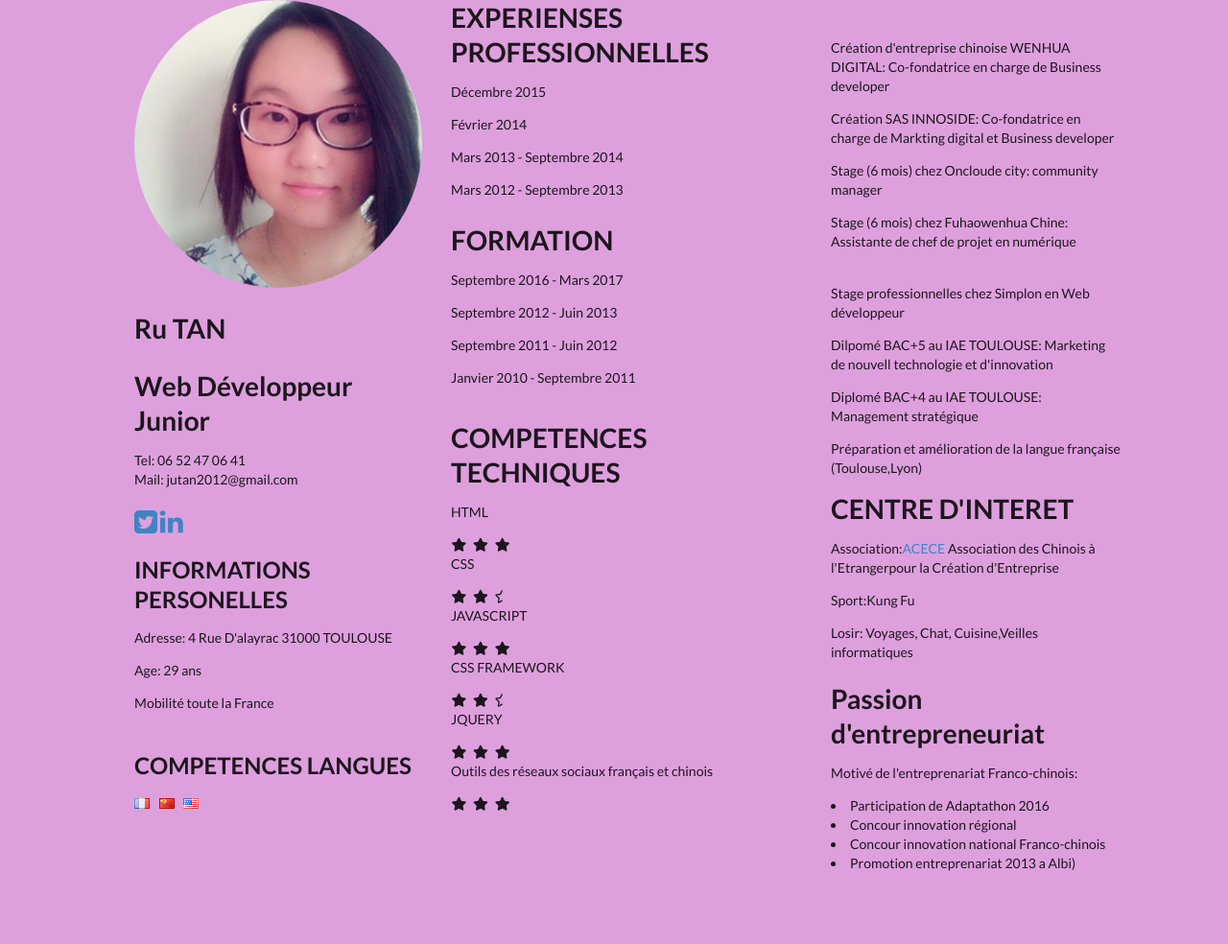
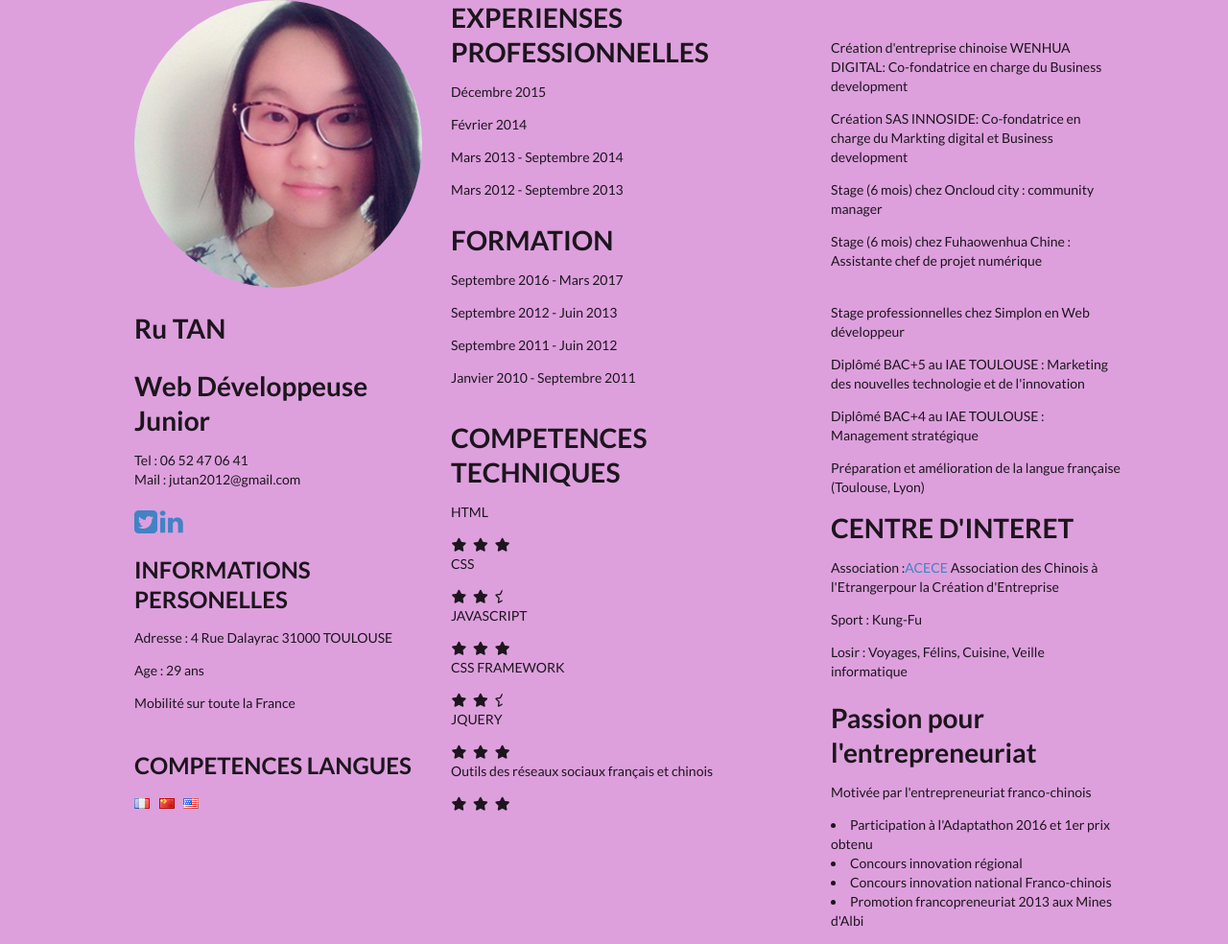
Before and after one commit to rutanjou/monCV_141216, a website: page index.html in a window 1280 px wide. Shown: the whole page at 96% size. Before the commit the page ends 924 px from the top, so only its background shows below. Drawn offline with nearby package versions, Linux system fonts and the light colour scheme.

Commit message:
git add index.html
Typographie modifiée

```diff
--- a/index.html
+++ b/index.html
@@ -14,12 +14,12 @@
 
 			<img class="ui medium circular image ui small imag" src="ohn0J7cu.jpg">
 			<h1>Ru <stong>TAN</stong></h1>
-			<h1>Web Développeur Junior</h1>
+			<h1>Web Développeuse Junior</h1>
 			<div class="tel">
-				<stong>Tel:</stong> 06 52 47 06 41
+				<stong>Tel :</stong> 06 52 47 06 41
 			</div>
 			<div class="mail">
-				<stong>Mail:</stong> jutan2012@gmail.com
+				<stong>Mail :</stong> jutan2012@gmail.com
 
 			</div>
 			<br>
@@ -31,9 +31,9 @@
 			<br>
 			<div class="infoPerso">
 				<h2>INFORMATIONS PERSONELLES</h2>
-				<p>Adresse: 4 Rue D'alayrac 31000 TOULOUSE</p>
-				<p>Age: 29 ans</p>
-				<p>Mobilité toute la France</p>
+				<p>Adresse : 4 Rue Dalayrac 31000 TOULOUSE</p>
+				<p>Age : 29 ans</p>
+				<p>Mobilité sur toute la France</p>
 			</div>
 			<br>
 
@@ -92,29 +92,29 @@
 			<br>
 			<br>
 
-			<p>Création d'entreprise chinoise WENHUA DIGITAL: Co-fondatrice en charge de Business developer</p>
-			<p>Création SAS INNOSIDE: Co-fondatrice en charge de Markting digital et Business developer</p>
-			<p>Stage (6 mois) chez Oncloude city: community manager</p>
-			<p>Stage (6 mois) chez Fuhaowenhua Chine: Assistante de chef de projet en numérique</p>
+			<p>Création d'entreprise chinoise WENHUA DIGITAL: Co-fondatrice en charge du Business development</p>
+			<p>Création SAS INNOSIDE: Co-fondatrice en charge du Markting digital et Business development</p>
+			<p>Stage (6 mois) chez Oncloud city : community manager</p>
+			<p>Stage (6 mois) chez Fuhaowenhua Chine : Assistante chef de projet numérique</p>
 			<br>
 			<p>Stage professionnelles chez Simplon en Web développeur</p>
-			<p>Dilpomé BAC+5 au IAE TOULOUSE: Marketing de nouvell technologie et d'innovation </p>
-			<p>Diplomé BAC+4 au IAE TOULOUSE: Management stratégique</p>
-			<p>Préparation et amélioration de la langue française (Toulouse,Lyon)</p>
+			<p>Diplômé BAC+5 au IAE TOULOUSE : Marketing des nouvelles technologie et de l'innovation </p>
+			<p>Diplômé BAC+4 au IAE TOULOUSE : Management stratégique</p>
+			<p>Préparation et amélioration de la langue française (Toulouse, Lyon)</p>
 			<div class="centreInteret">
 				<h1>CENTRE D'INTERET</h1>
-				<p><span>Association:<a href="http://www.acece.eu/index.php/fr/">ACECE</a> Association des Chinois à l'Etrangerpour la Création d'Entreprise</span></p>
-				<p><span>Sport:Kung Fu</span></p>
-				<p><span>Losir: Voyages, Chat, Cuisine,Veilles informatiques</span></p>
+				<p><span>Association :<a href="http://www.acece.eu/index.php/fr/">ACECE</a> Association des Chinois à l'Etrangerpour la Création d'Entreprise</span></p>
+				<p><span>Sport : Kung-Fu</span></p>
+				<p><span>Losir : Voyages, Félins, Cuisine, Veille informatique</span></p>
 			</div>
 			<br>
-			<div class="Passion d'entrepreneuriat">
-				<h1>Passion d'entrepreneuriat</h1>
-				<p><span>Motivé de l'entreprenariat Franco-chinois:
-				<li>Participation de Adaptathon 2016 </li>
-				<li>Concour innovation régional</li>
-				<li>Concour innovation national Franco-chinois</li>
-				<li>Promotion entreprenariat 2013 a Albi)</li>
+			<div class="Passion pour l'entrepreneuriat">
+				<h1>Passion pour l'entrepreneuriat</h1>
+				<p><span>Motivée par l'entrepreneuriat franco-chinois
+				<li>Participation à l'Adaptathon 2016 et 1er prix obtenu</li>
+				<li>Concours innovation régional</li>
+				<li>Concours innovation national Franco-chinois</li>
+				<li>Promotion francopreneuriat 2013 aux Mines d'Albi</li>
 				</span></p>
 			</div>
 		</div>
```
